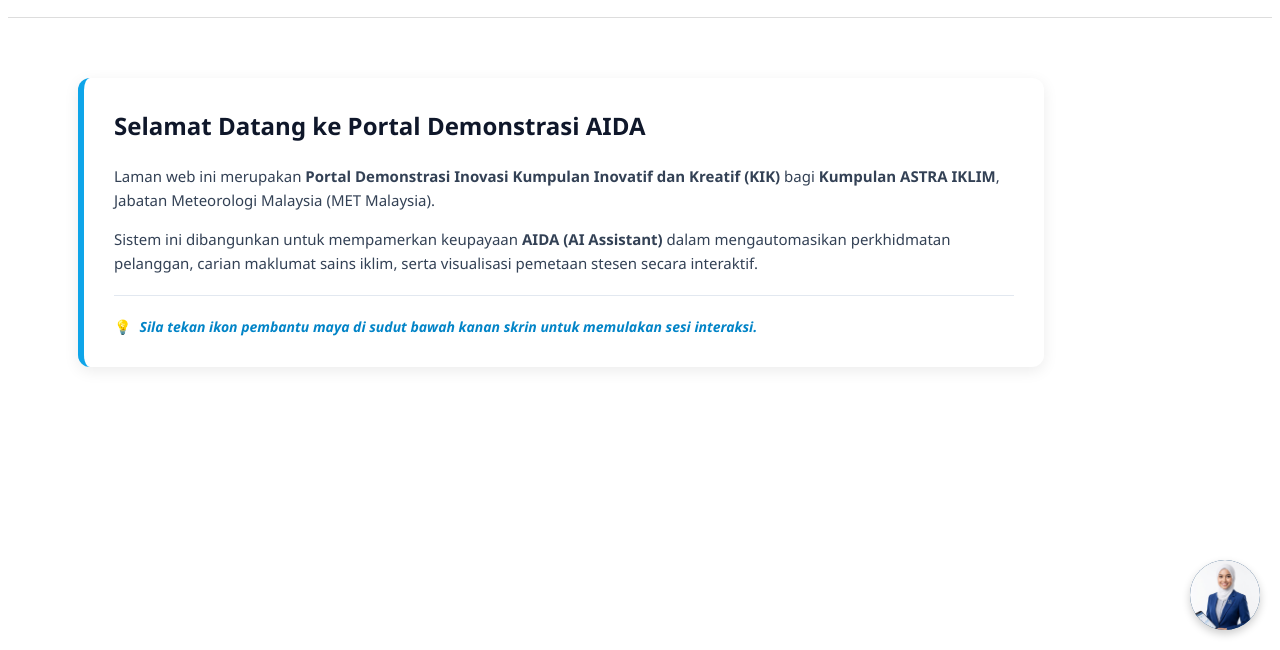
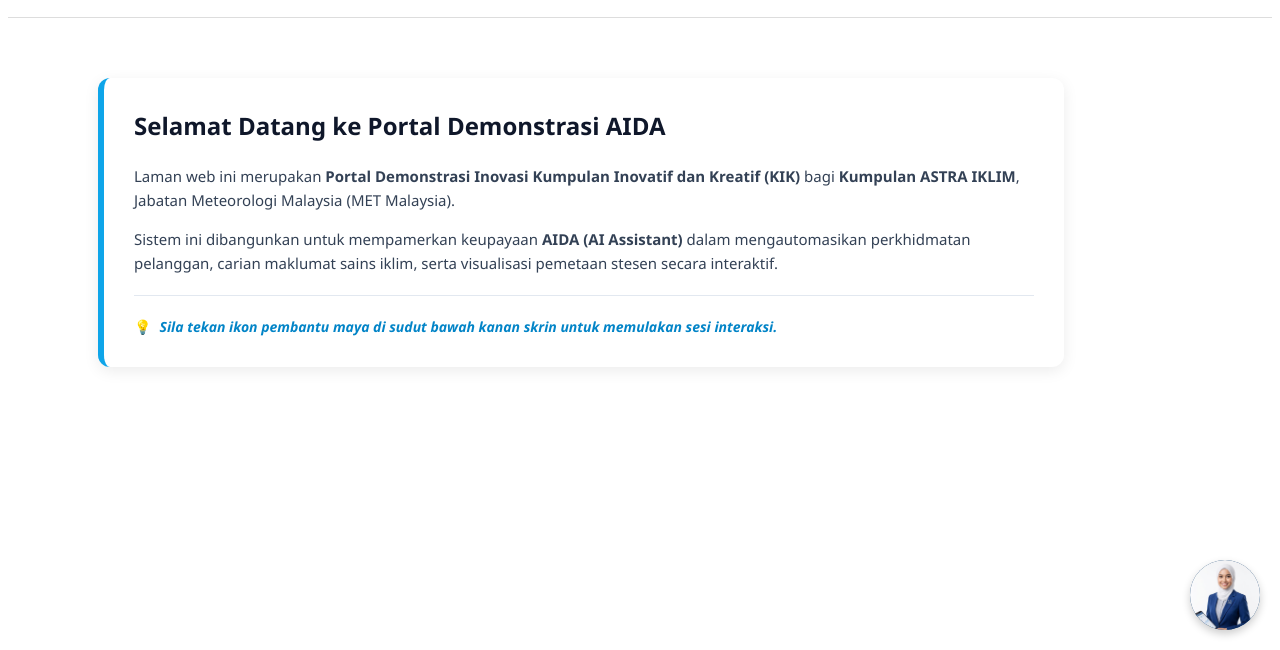
Before and after one commit to xy-rr1/aida-met-kik, a website: page index.html in a window 1280 px wide. Shown: the part 150-800 px from the top of the page. Drawn offline with nearby package versions, Linux system fonts and the light colour scheme.

Commit message:
Add files via upload

```diff
--- a/index.html
+++ b/index.html
@@ -28,7 +28,7 @@
 </header>
 
 <main class="content">
-    <div class="container" style="background: #ffffff; border-radius: 12px; padding: 30px; box-shadow: 0 4px 15px rgba(0,0,0,0.08); border-left: 6px solid #0ea5e9; max-width: 900px; margin: 40px 0 40px 50px;">
+    <div class="container" style="background: #ffffff; border-radius: 12px; padding: 30px; box-shadow: 0 4px 15px rgba(0,0,0,0.08); border-left: 6px solid #0ea5e9; max-width: 900px; margin: 40px 0 40px 70px;">
         <h2 style="color: #0f172a; margin-top: 0; font-size: 24px; font-weight: 700;">Selamat Datang ke Portal Demonstrasi AIDA</h2>
 
         <p style="color: #334155; line-height: 1.6; font-size: 15px;">
```
